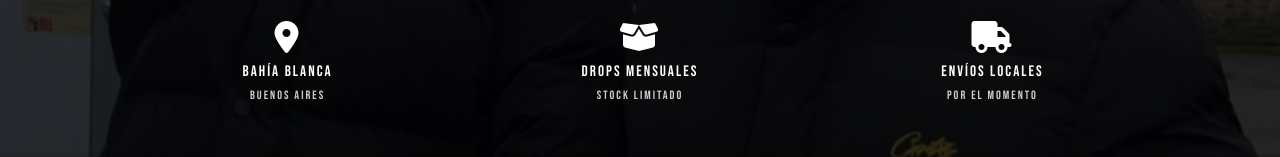
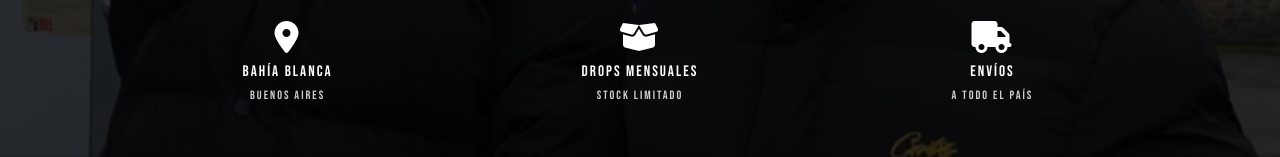
Before and after one commit to BraianEsmoli/iCaroDrops, a plain HTML site: page index.html in a window 1280 px wide. Shown: the part 568-725 px from the top of the page. Drawn offline with nearby package versions, Linux system fonts and the light colour scheme; no server answers; a web font is replaced by a local one.

Commit message:
Envios a todo el pais

```diff
--- a/index.html
+++ b/index.html
@@ -94,7 +94,7 @@
       <div class="col-md-4 icon-item delay-2">
         <div class="d-flex flex-column align-items-center text-center">
           <i class="fas fa-truck fa-2x mb-2"></i>
-          <p class="mb-0">Envíos Locales<br><small>Por el momento</small></p>
+          <p class="mb-0">Envíos<br><small>A todo el país</small></p>
         </div>
       </div>
 
```
